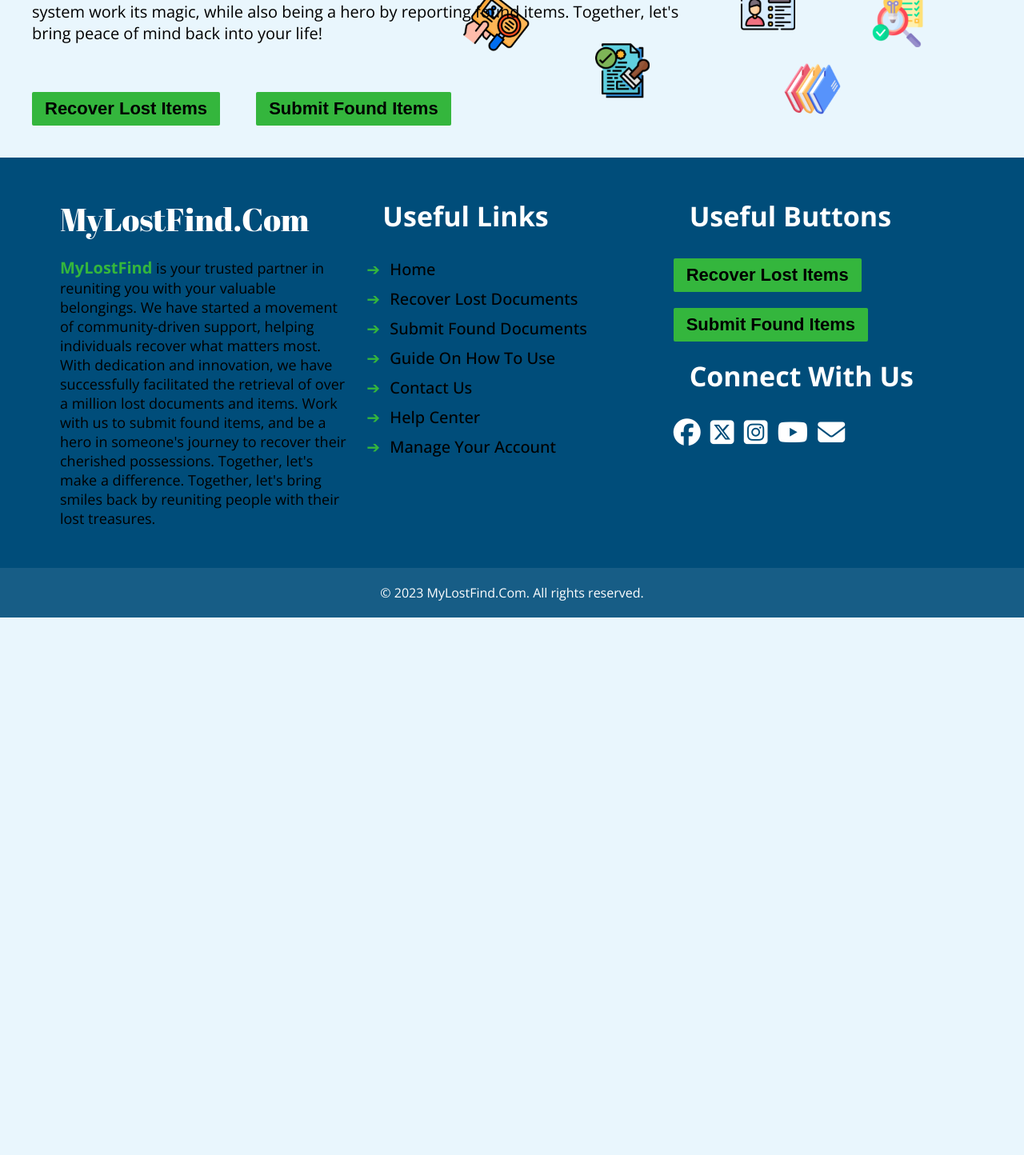
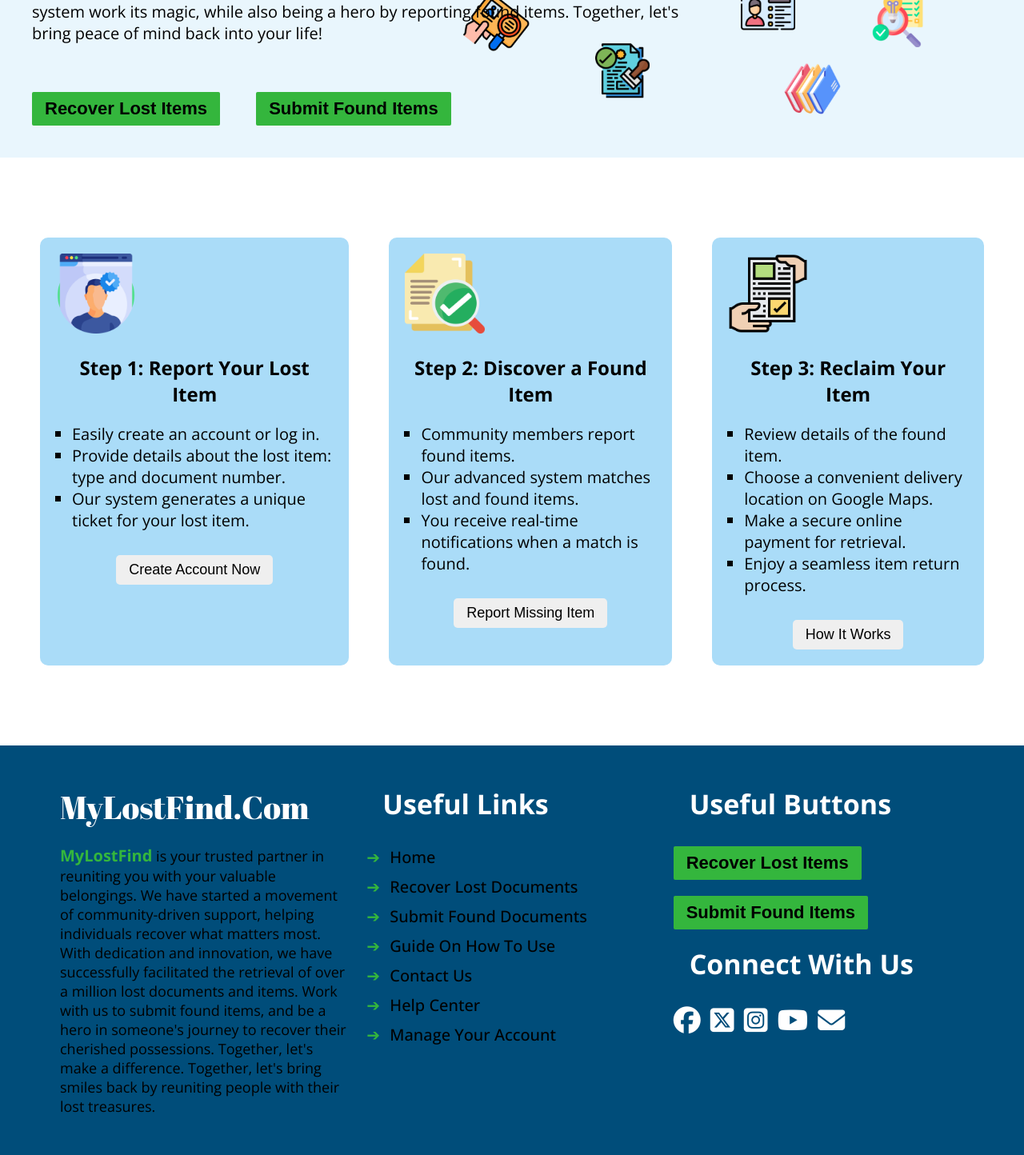
Before and after one commit to Derrick-Nuby/My-Lost-Find, a PHP site: page / in a window 1280 px wide. Shown: the part 495-1939 px from the top of the page at 80% size. Before the commit the page ends 1267 px from the top, so only its background shows below. Run offline with PHP 8.4, Linux system fonts and the light colour scheme; some libraries are stand-ins or nearby versions.

Commit message:
final messages

```diff
--- a/index.html
+++ b/index.html
@@ -51,6 +51,52 @@
 
             </div>
         </div>
+
+        <div class="useof">
+            <div class="box box-1">
+                <img src="./images/report.png" alt="">
+                <div class="ttext">Step 1: Report Your Lost Item</div>
+                <p class="deshow">
+                    <ul class="alllist">
+                        <li>Easily create an account or log in.</li>
+                        <li>Provide details about the lost item: type and document number.</li>
+                        <li>Our system generates a unique ticket for your lost item.</li>
+                    </ul>
+                </p>
+
+                <div class="bthw"><button><a href="./pages/account.html">Create Account Now</a></button></div>
+            </div>
+            <div class="box box-2">
+                <img src="./images/discover.png" alt="">
+                <div class="ttext">Step 2: Discover a Found Item</div>
+                <p class="deshow">
+                    <ul class="alllist">
+                        <li>Community members report found items.</li>
+                        <li>Our advanced system matches lost and found items.</li>
+                        <li>You receive real-time notifications when a match is found.</li>
+                    </ul>
+                </p>
+                <div class="bthw">
+                    <button><a href="./pages/submit.html
+                                        ">Report Missing Item</a></button>
+                </div>
+            </div>
+            <div class="box box-3">
+                <img src="./images/reclaim.png" alt="">
+                <div class="ttext">Step 3: Reclaim Your Item</div>
+                <p class="deshow">
+                    <ul class="alllist">
+                        <li>Review details of the found item.</li>
+                        <li>Choose a convenient delivery location on Google Maps.</li>
+                        <li>Make a secure online payment for retrieval.</li>
+                        <li>Enjoy a seamless item return process.</li>
+                    </ul>
+                </p>
+                <div class="bthw">
+                    <button><a href="./pages/howto.html">How It Works</a></button>
+                </div>
+            </div>
+        </div>
     </main>
 
     <footer>
--- a/styles.css
+++ b/styles.css
@@ -227,9 +227,39 @@
     margin-left: 40px;
 }
 
+/* individual section second steps */
 
+.useof {
+    padding: 100px 50px;
+    display: flex;
+    gap: 50px;
+}
 
+.box {
+    background-color: var(--secondary);
+    padding: 20px;
+    border-radius: 10px;
+}
 
+.box > img {
+    height: 100px;
+}
+.ttext {
+    font-size: 24px;
+    font-weight: bolder;
+    text-align: center;
+    margin: 20px 0px;
+}
+
+.alllist{
+    list-style-type: square;
+    margin-left: 20px;
+    margin-bottom: 30px;
+}
+
+.bthw {
+    text-align: center;
+}
 
 
 
@@ -328,6 +358,10 @@
     background-position: right;
     }
 
+    .useof {
+        display: flex;
+        flex-direction: column;
+    }
 
 
 
```
Also changed, not shown: pages/howto.html (+132 -0 lines), pages/pages.css (+20 -0 lines), images/discover.png (added), images/reclaim.png (added), images/report.png (added), pages/all.css.
